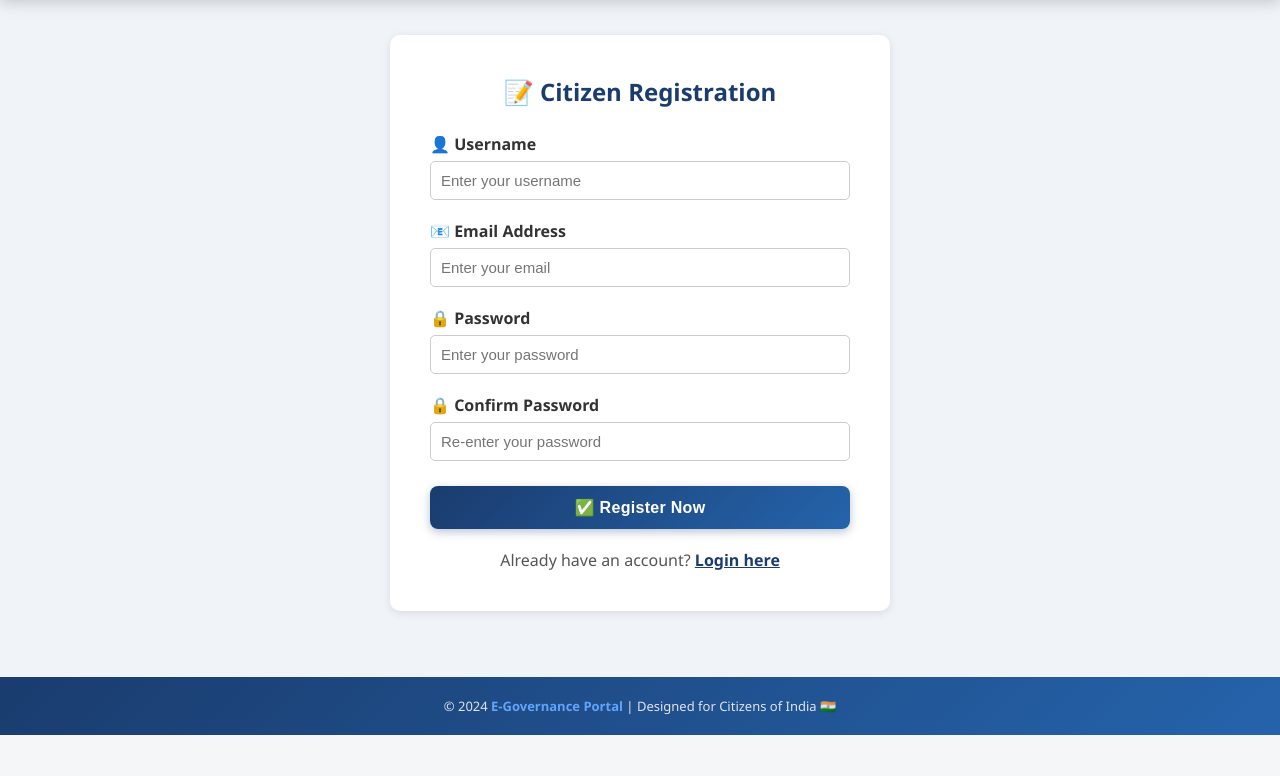
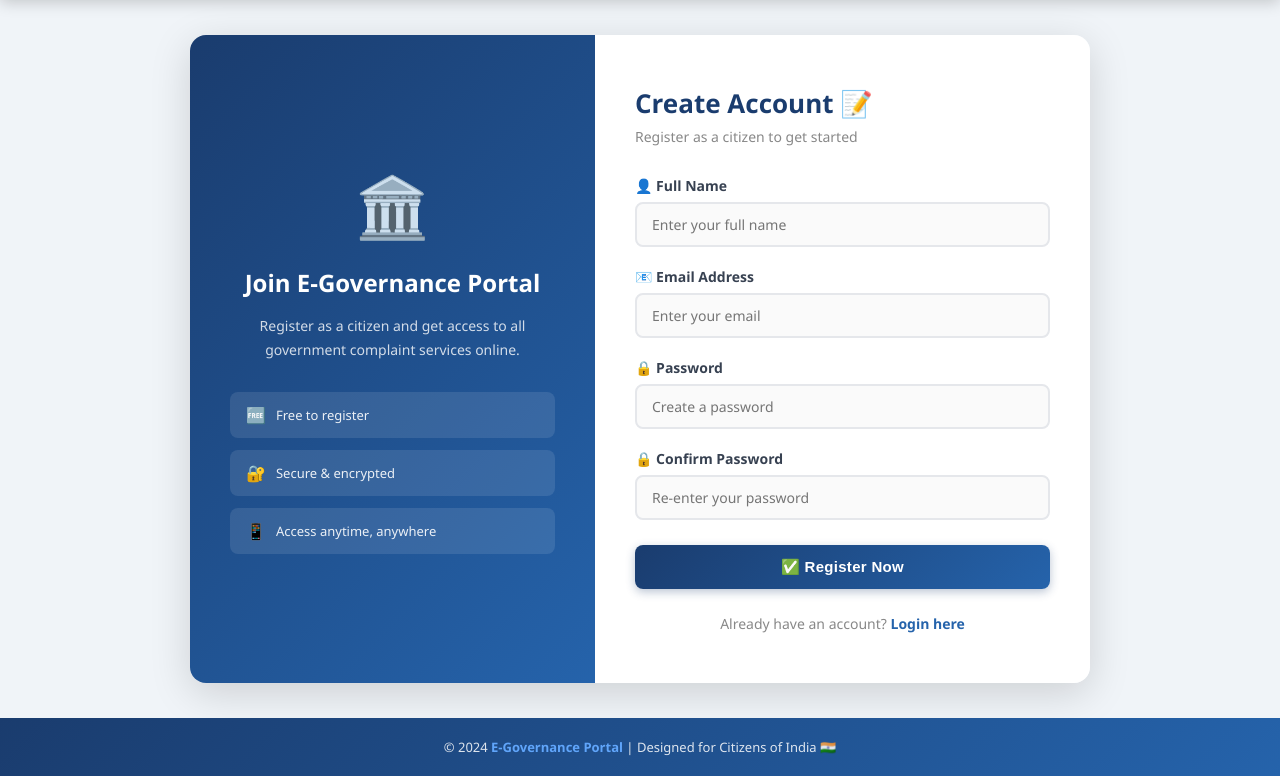
Before and after one commit to shivnandan-kumar/egovportal, a Flask app: page /register in a window 1280 px wide. Shown: the part 65-841 px from the top of the page. Before the commit the page ends 800 px from the top, so only its background shows below. Run offline with Flask 3, Linux system fonts and the light colour scheme.

Commit message:
Redesigned login and register pages with modern split layout

```diff
--- a/templates/register.html
+++ b/templates/register.html
@@ -4,78 +4,86 @@
 
 {% block content %}
 
-<div style="max-width: 500px; margin: 0 auto; background: white; padding: 40px; border-radius: 10px; box-shadow: 0 2px 8px rgba(0,0,0,0.1);">
+<div style="min-height: 70vh; display: flex; align-items: center; justify-content: center;">
 
-    <h2 style="text-align: center; color: #1a3c6e; margin-bottom: 25px;">
-        📝 Citizen Registration
+    <div style="display: flex; width: 100%; max-width: 900px; border-radius: 16px; overflow: hidden; box-shadow: 0 10px 40px rgba(0,0,0,0.15);">
+
+        <!-- ====== LEFT SIDE - BLUE PANEL ====== -->
+        <div style="background: linear-gradient(135deg, #1a3c6e 0%, #2563ab 100%); padding: 50px 40px; width: 45%; display: flex; flex-direction: column; justify-content: center; align-items: center; text-align: center;">
+
+            <div style="font-size: 60px; margin-bottom: 20px;">🏛️</div>
+            <h2 style="color: white; font-size: 24px; font-weight: 800; margin-bottom: 15px;">
+                Join E-Governance Portal
             </h2>
+            <p style="color: rgba(255,255,255,0.8); font-size: 14px; line-height: 1.7; margin-bottom: 30px;">
+                Register as a citizen and get access to all government complaint services online.
+            </p>
+
+            <div style="display: flex; flex-direction: column; gap: 12px; width: 100%;">
+                <div style="background: rgba(255,255,255,0.1); padding: 12px 16px; border-radius: 8px; display: flex; align-items: center; gap: 10px;">
+                    <span>🆓</span>
+                    <span style="color: rgba(255,255,255,0.9); font-size: 13px;">Free to register</span>
+                </div>
+                <div style="background: rgba(255,255,255,0.1); padding: 12px 16px; border-radius: 8px; display: flex; align-items: center; gap: 10px;">
+                    <span>🔐</span>
+                    <span style="color: rgba(255,255,255,0.9); font-size: 13px;">Secure & encrypted</span>
+                </div>
+                <div style="background: rgba(255,255,255,0.1); padding: 12px 16px; border-radius: 8px; display: flex; align-items: center; gap: 10px;">
+                    <span>📱</span>
+                    <span style="color: rgba(255,255,255,0.9); font-size: 13px;">Access anytime, anywhere</span>
+                </div>
+            </div>
+        </div>
+
+        <!-- ====== RIGHT SIDE - FORM ====== -->
+        <div style="background: white; padding: 50px 40px; flex: 1; display: flex; flex-direction: column; justify-content: center;">
+
+            <h2 style="color: #1a3c6e; font-size: 26px; font-weight: 800; margin-bottom: 6px;">
+                Create Account 📝
+            </h2>
+            <p style="color: #888; font-size: 14px; margin-bottom: 30px;">
+                Register as a citizen to get started
+            </p>
 
             <form method="POST" action="/register">
 
-        <!-- Username -->
-        <div style="margin-bottom: 20px;">
-            <label style="display:block; margin-bottom: 6px; font-weight: bold;">
-                👤 Username
-            </label>
-            <input
-                type="text"
-                name="username"
-                placeholder="Enter your username"
-                required
-                style="width:100%; padding:10px; border:1px solid #ccc; border-radius:5px; font-size:15px;">
+                <div class="form-group">
+                    <label>👤 Full Name</label>
+                    <input type="text" name="username" placeholder="Enter your full name" required>
                 </div>
 
-        <!-- Email -->
-        <div style="margin-bottom: 20px;">
-            <label style="display:block; margin-bottom: 6px; font-weight: bold;">
-                📧 Email Address
-            </label>
-            <input
-                type="email"
-                name="email"
-                placeholder="Enter your email"
-                required
-                style="width:100%; padding:10px; border:1px solid #ccc; border-radius:5px; font-size:15px;">
+                <div class="form-group">
+                    <label>📧 Email Address</label>
+                    <input type="email" name="email" placeholder="Enter your email" required>
                 </div>
 
-        <!-- Password -->
-        <div style="margin-bottom: 20px;">
-            <label style="display:block; margin-bottom: 6px; font-weight: bold;">
-                🔒 Password
-            </label>
-            <input
-                type="password"
-                name="password"
-                placeholder="Enter your password"
-                required
-                style="width:100%; padding:10px; border:1px solid #ccc; border-radius:5px; font-size:15px;">
+                <div class="form-group">
+                    <label>🔒 Password</label>
+                    <input type="password" name="password" placeholder="Create a password" required>
                 </div>
 
-        <!-- Confirm Password -->
-        <div style="margin-bottom: 25px;">
-            <label style="display:block; margin-bottom: 6px; font-weight: bold;">
-                🔒 Confirm Password
-            </label>
-            <input
-                type="password"
-                name="confirm_password"
-                placeholder="Re-enter your password"
-                required
-                style="width:100%; padding:10px; border:1px solid #ccc; border-radius:5px; font-size:15px;">
+                <div class="form-group">
+                    <label>🔒 Confirm Password</label>
+                    <input type="password" name="confirm_password" placeholder="Re-enter your password" required>
                 </div>
 
-        <!-- Submit Button -->
-        <button type="submit" class="btn btn-primary" style="width:100%; font-size:16px; padding:12px;">
+                <button type="submit" class="btn btn-primary" style="width: 100%; padding: 13px; font-size: 15px; margin-top: 5px;">
                     ✅ Register Now
                 </button>
 
             </form>
 
-    <p style="text-align:center; margin-top:20px; color:#555;">
+            <p style="text-align: center; margin-top: 25px; color: #888; font-size: 14px;">
                 Already have an account?
-        <a href="/login" style="color:#1a3c6e; font-weight:bold;">Login here</a>
+                <a href="/login" style="color: #2563ab; font-weight: 700; text-decoration: none;">
+                    Login here
+                </a>
             </p>
 
         </div>
 
+    </div>
+
+</div>
+
 {% endblock %}
```
Also changed, not shown: templates/login.html (+53 -29 lines). Lines whose indentation alone changed are shown as unchanged.
